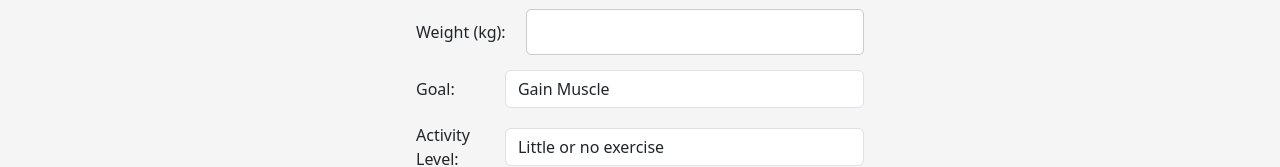
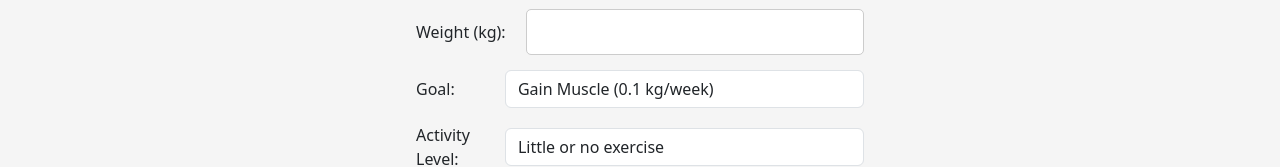
Before and after one commit to SamGanYX/Dubhacks2024, a React (Vite) app in the folder Frontend/: page /calculator in a window 1280 px wide. Shown: the part 415-582 px from the top of the page. Built offline with nearby package versions, Linux system fonts and the light colour scheme; sample sign-in values are in the browser's storage.

Commit message:
Updated calculator

```diff
--- a/Frontend/src/components/CalorieForm/CalorieForm.tsx
+++ b/Frontend/src/components/CalorieForm/CalorieForm.tsx
@@ -136,16 +136,20 @@ const CalorieForm = () => {
         <div className="form-group">
           <label htmlFor="goal">Goal:</label>
           <select
-            id="goal"
-            value={goal}
-            onChange={(e) => setGoal(e.target.value)}
-            className="form-control"
-            required
+              id="goal"
+              value={goal}
+              onChange={(e) => setGoal(e.target.value)}
+              className="form-control"
+              required
           >
-            <option value="gain muscle">Gain Muscle</option>
-            <option value="lose fat">Lose Fat</option>
-            <option value="maintain weight but lean down">Maintain Weight but Lean Down</option>
-            <option value="improve cardio">Improve Cardio</option>
+            <option value="gain muscle easy">Gain Muscle (0.1 kg/week)</option>
+            <option value="gain muscle hard">Gain Muscle (0.2 kg/week)</option>
+            <option value="lose fat easy">Lose Fat (0.5 kg /week)</option>
+            <option value="lose fat hard">Lose Fat (1.0 kg /week)</option>
+            <option value="gain weight easy">Gain Weight (0.5 kg/week)</option>
+            <option value="gain weight hard">Gain Weight (1.0 kg/week)</option>
+
+            <option value="maintain weight">Maintain Weight (0.0 kg/week)</option>
           </select>
         </div>
 
--- a/Frontend/src/pages/Logger.tsx
+++ b/Frontend/src/pages/Logger.tsx
@@ -77,7 +77,7 @@ const Logger: React.FC = () => {
       const totalCalories = getTotalCalories(dateKey);
       return (
         <div className="calendar-day-content">
-          <span>{totalCalories} calories logged </span>
+          <span>{totalCalories} calories</span>
         </div>
       );
     }
--- a/Frontend/src/pages/Plan.tsx
+++ b/Frontend/src/pages/Plan.tsx
@@ -1,4 +1,4 @@
-import React, { useState, useEffect } from 'react';
+import { useState, useEffect } from 'react';
 import { useAuth } from '../AuthContext';
 
 const Plan = () => {
@@ -6,7 +6,6 @@ const Plan = () => {
     const [dietPlan, setDietPlan] = useState<any>(null); // Change `any` to a specific type if available
     const [loading, setLoading] = useState<boolean>(true);
     const [targetWeight, setTargetWeight] = useState<number>(70); // Default target weight
-    const [targetTime, setTargetTime] = useState<number>(10); // Default target time in weeks
     const userID = localStorage.getItem("userID");
 
     // Fetch the diet plan from the backend
@@ -19,7 +18,7 @@ const Plan = () => {
                     'Content-Type': 'application/json',
                     Authorization: `Bearer ${token}`, // Include token for authentication
                 },
-                body: JSON.stringify({ targetWeight, targetTime, userID }),
+                body: JSON.stringify({ targetWeight, userID }),
             });
 
             if (!response.ok) {
@@ -36,7 +35,7 @@ const Plan = () => {
     };
     useEffect(() => {
         fetchDietPlan();
-    }, [token, targetWeight, targetTime]); // Re-fetch if the token, target weight, or target time changes
+    }, [token, targetWeight]); // Re-fetch if the token, target weight, or target time changes
 
     return (
         <div className="plan-container">
@@ -60,14 +59,6 @@ const Plan = () => {
                         onChange={(e) => setTargetWeight(Number(e.target.value))}
                     />
                 </label>
-                <label>
-                    Target Time (weeks):
-                    <input
-                        type="number"
-                        value={targetTime}
-                        onChange={(e) => setTargetTime(Number(e.target.value))}
-                    />
-                </label>
                 <button onClick={() => fetchDietPlan()}>Update Plan</button>
             </div>
         </div>
```
Also changed, not shown: 1 other file (tests, documents, lock files or other folders).
